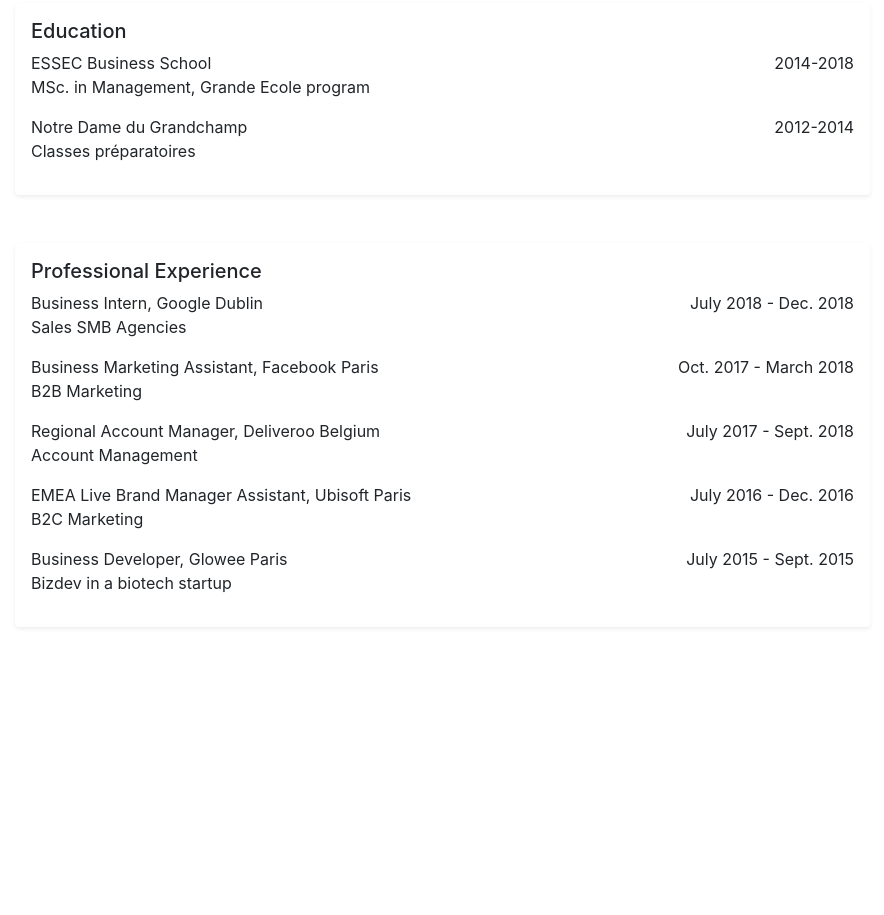
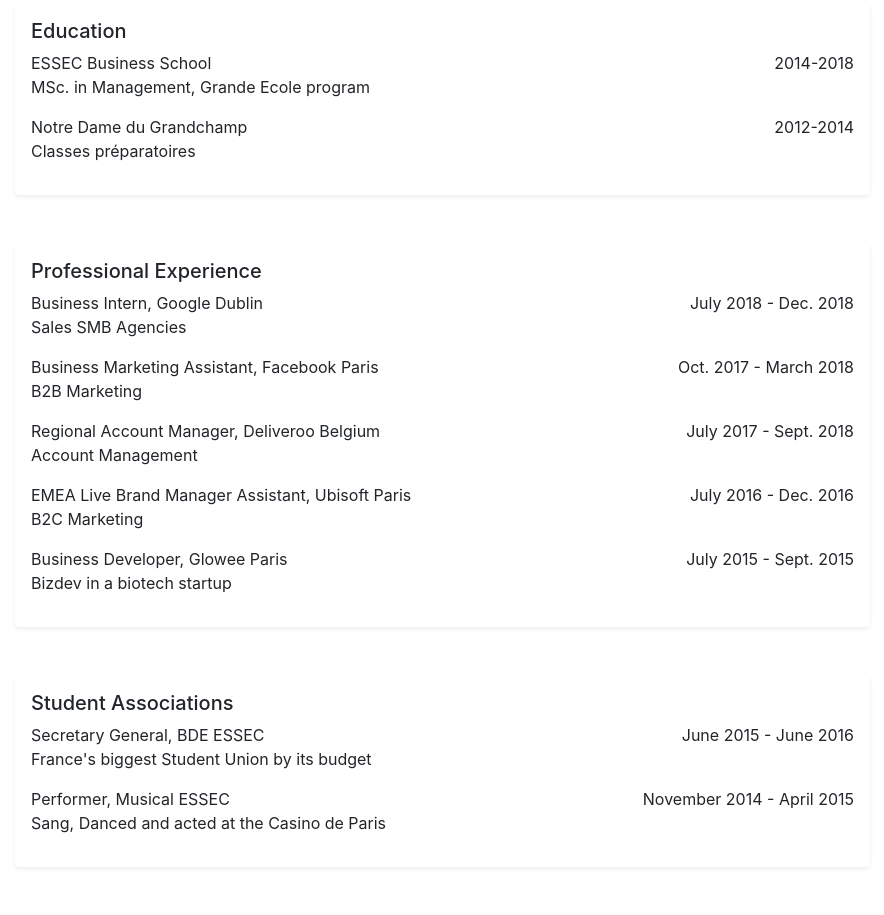
Before and after one commit to ABernardBorel/ABernardBorel.github.io, a plain HTML site: page index.html in a window 1280 px wide. Shown: the part 694-1609 px from the top of the page, without its empty margins (340-1224 px from the left). Before the commit the page ends 1369 px from the top, so only its background shows below. Drawn offline with nearby package versions, Linux system fonts and the light colour scheme.

Commit message:
11h05 23/05
with associations

```diff
--- a/index.html
+++ b/index.html
@@ -135,9 +135,33 @@
                           July 2015 - Sept. 2015
                         </div>
               </div>
+       </div>
       </div>
-      </div>
-
+      <div class="row Associations">
+          <div class="col-12 shadow-sm p-3 mb-5 bg-white rounded">
+              <h5>Student Associations</h5>
+                  <div class="row justify-content-between">
+                            <div class="col-8 poste">
+                              Secretary General, BDE ESSEC
+                              <div class="description">
+                                <p>France's biggest Student Union by its budget</p>
+                              </div>
+                            </div>
+                            <div class="col-4 date">
+                                <p>June 2015 - June 2016</p>
+                            </div>
+                            <div class="col-8 ecole">
+                              Performer, Musical ESSEC
+                              <div class="description">
+                                <p>Sang, Danced and acted at the Casino de Paris</p>
+                              </div>
+                            </div>
+                              <div class="col-4 date">
+                                  <p>November 2014 - April 2015</p>
+                              </div>
+                  </div>
+          </div>
+    </div>
 
     <!-- Optional JavaScript -->
     <!-- jQuery first, then Popper.js, then Bootstrap JS -->
```
